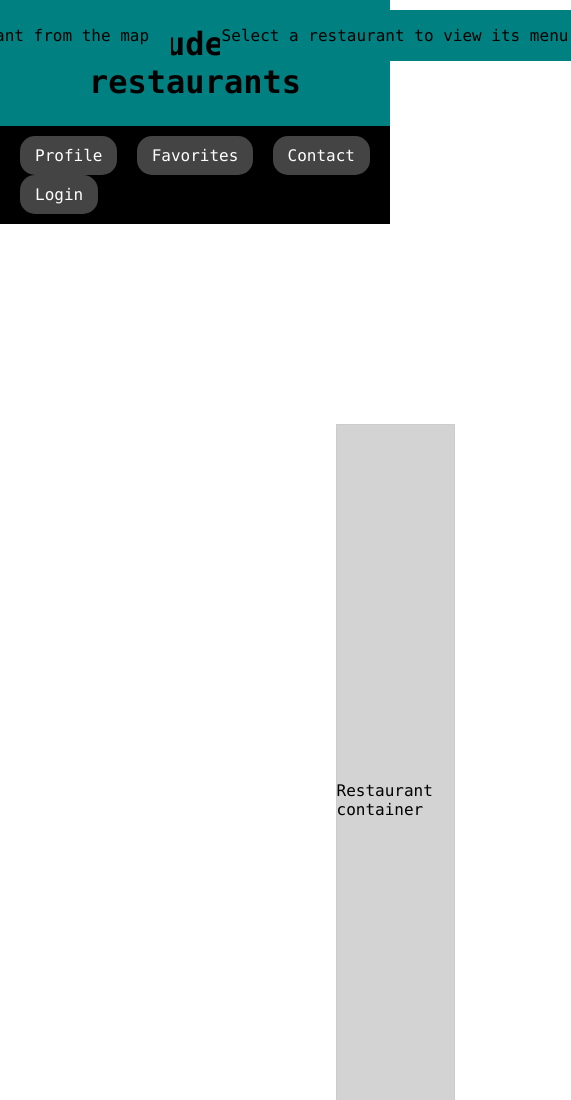
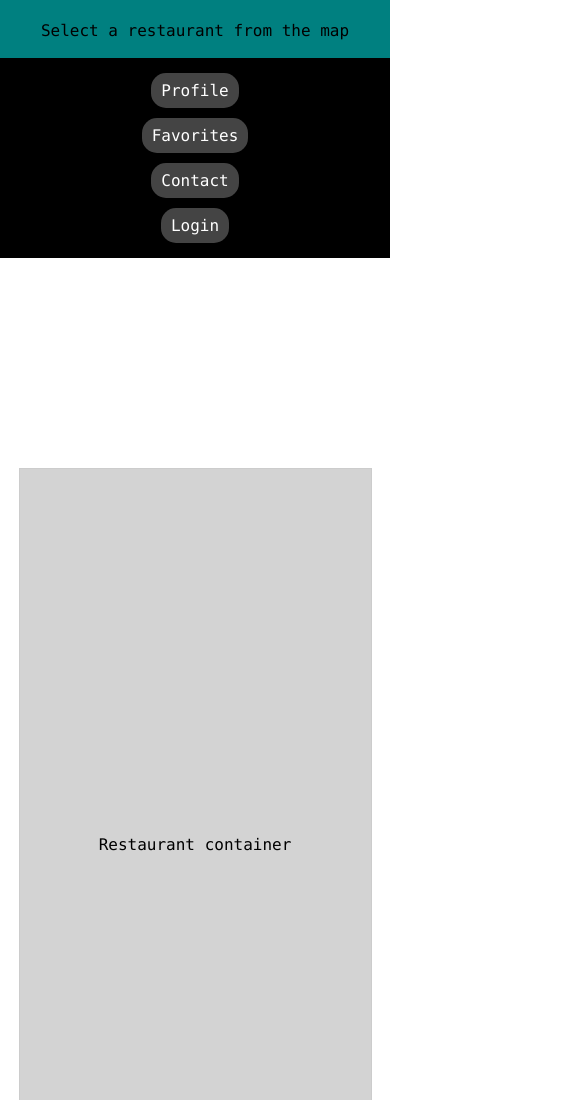
Before and after one commit to Stainamou/WSK, a website: page yksilötehtävä/index.html in a window 390 px wide. Shown: the top 1100 px of the page, 571 px wide, since content can reach past the window. Drawn offline with Linux system fonts and the light colour scheme.

Commit message:
responsive for mobile

```diff
--- a/yksilötehtävä/css/styles.css
+++ b/yksilötehtävä/css/styles.css
@@ -79,6 +79,23 @@ body {
   background-color: teal;
 }
 
+@media (max-width: 1024px) {
+  .container-wrapper {
+    flex-direction: column;
+    align-items: center;
+  }
+
+  .container, .map-container {
+    width: 80%;
+    margin: 20px 0;
+  }
+
+  #menu-details, #map-details {
+    width: 80%;
+    top: 10px;
+  }
+}
+
 @media (max-width: 768px) {
   .container-wrapper {
     flex-direction: column;
@@ -95,3 +112,30 @@ body {
     top: 10px;
   }
 }
+
+@media (max-width: 480px) {
+  h1 {
+    font-size: 1.5rem;
+    padding: 15px;
+  }
+
+  .navbar {
+    flex-direction: column;
+    align-items: center;
+  }
+
+  .navbar a {
+    padding: 8px 10px;
+    margin: 5px 0;
+  }
+
+  .container, .map-container {
+    width: 100%;
+    margin: 10px 0;
+  }
+
+  #menu-details, #map-details {
+    width: 100%;
+    top: 5px;
+  }
+}
```
